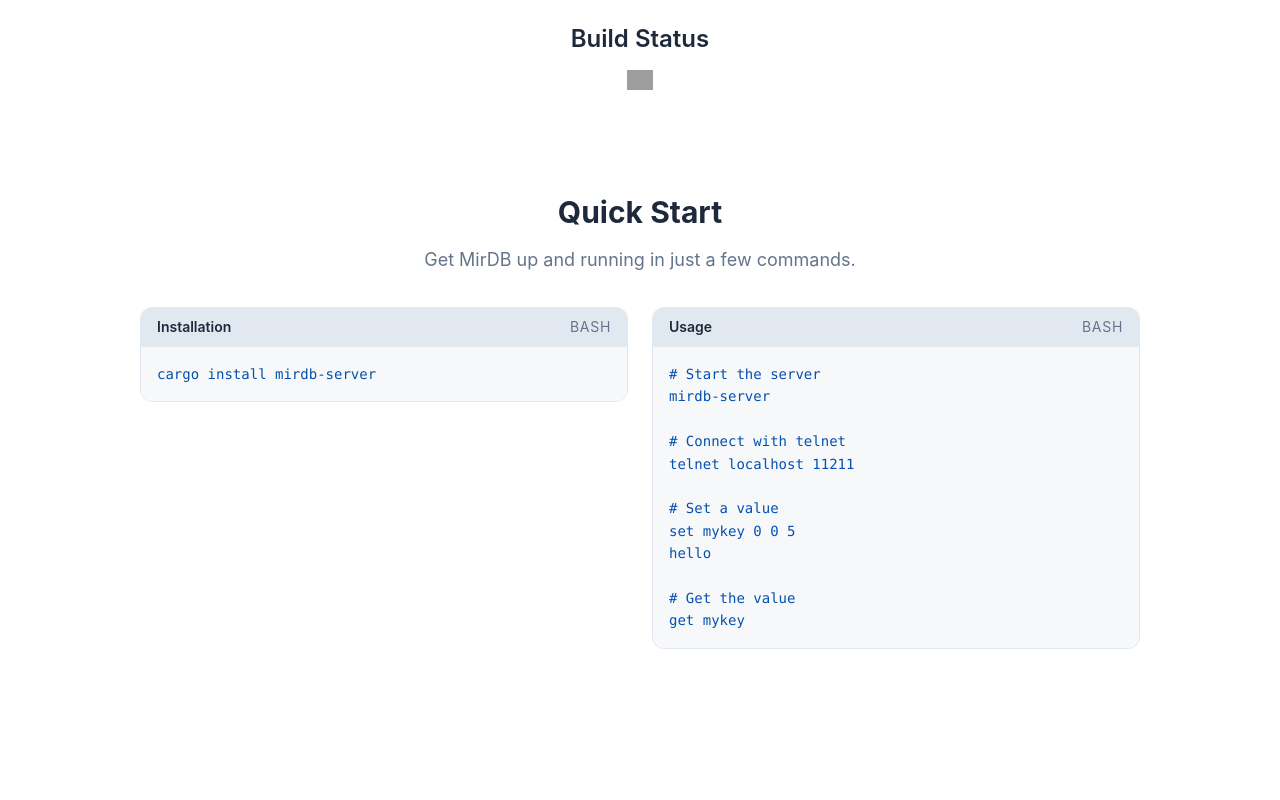
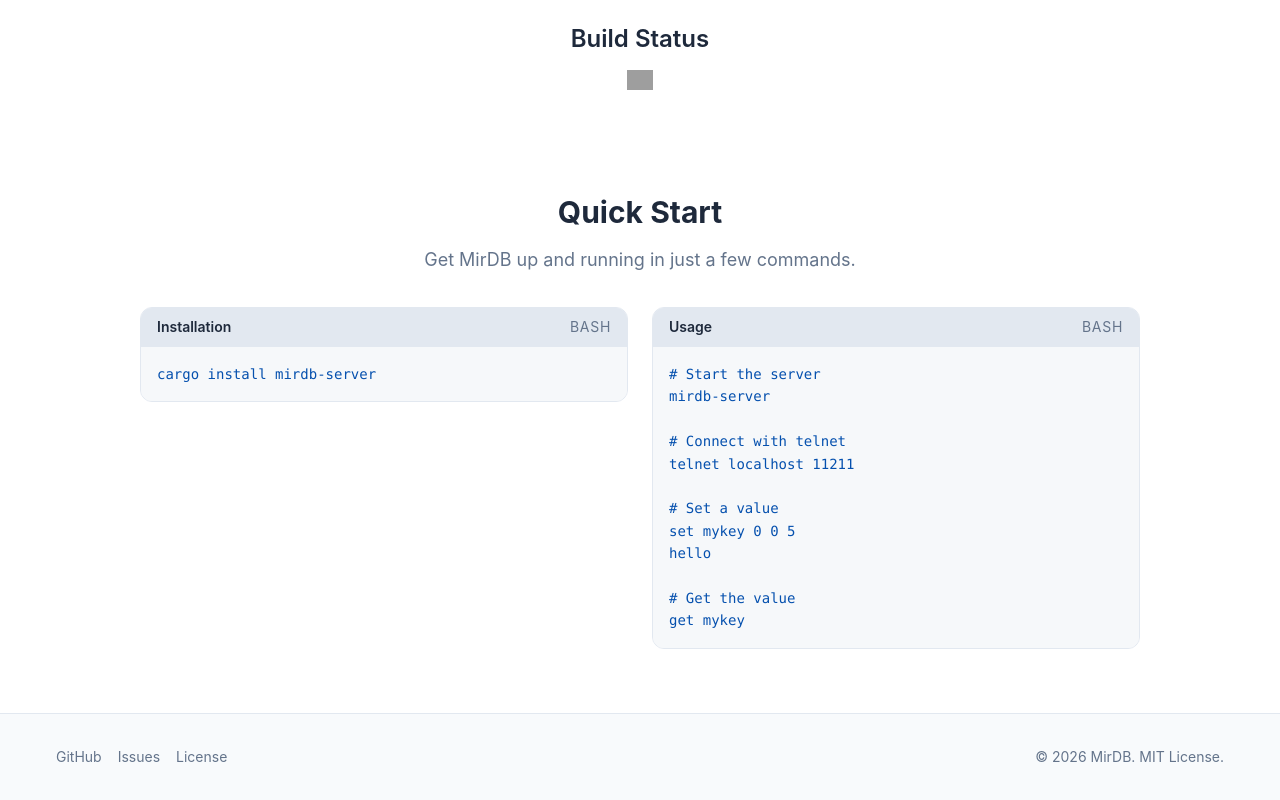
Before and after one commit to yetone/mirdb, a React (Vite) app in the folder homepage/: page / in a window 1280 px wide. Shown: the part 1969-2769 px from the top of the page. Before the commit the page ends 2682 px from the top, so only its background shows below. Built offline with nearby package versions, Linux system fonts and the light colour scheme; grey boxes are pictures that could not be loaded.

Commit message:
feat(homepage): add Footer section with links and copyright
Implement Footer component with GitHub, Issues, and License links.
All external links include rel="noopener noreferrer" for security.
Footer displays copyright notice with dynamic current year.

```diff
--- a/homepage/src/App.tsx
+++ b/homepage/src/App.tsx
@@ -2,7 +2,7 @@
  * Main application component with layout structure.
  */
 
-import { Header, Hero, Features, QuickStart, Badge } from './components'
+import { Header, Footer, Hero, Features, QuickStart, Badge } from './components'
 import { Demo } from './components/sections/Demo'
 import { CIRCLECI_BADGE_URL, CIRCLECI_BUILD_URL } from './config/content'
 import './styles/globals.css'
@@ -28,6 +28,7 @@ function App() {
         </section>
         <QuickStart />
       </main>
+      <Footer />
     </div>
   )
 }
--- a/homepage/src/components/index.ts
+++ b/homepage/src/components/index.ts
@@ -19,5 +19,6 @@ export { CodeBlock } from './ui/CodeBlock'
 
 // Layout Components
 export { Header } from './layout/Header'
+export { Footer } from './layout/Footer'
 export { Navigation } from './layout/Navigation'
 export { MobileMenu, HamburgerButton } from './layout/MobileMenu'
--- /dev/null
+++ b/homepage/src/components/layout/Footer.css
@@ -0,0 +1,43 @@
+.footer {
+  background-color: var(--color-surface);
+  border-top: 1px solid var(--color-border);
+  padding: var(--spacing-8) 0;
+  margin-top: auto;
+}
+
+.footer__container {
+  display: flex;
+  flex-direction: column;
+  align-items: center;
+  gap: var(--spacing-4);
+}
+
+.footer__links {
+  display: flex;
+  flex-wrap: wrap;
+  justify-content: center;
+  gap: var(--spacing-4);
+}
+
+.footer__link {
+  color: var(--color-text-muted);
+  font-size: var(--font-size-sm);
+  transition: color 0.2s ease;
+}
+
+.footer__link:hover {
+  color: var(--color-primary);
+}
+
+.footer__copyright {
+  color: var(--color-text-muted);
+  font-size: var(--font-size-sm);
+  text-align: center;
+}
+
+@media (min-width: 768px) {
+  .footer__container {
+    flex-direction: row;
+    justify-content: space-between;
+  }
+}
--- /dev/null
+++ b/homepage/src/components/layout/Footer.tsx
@@ -0,0 +1,39 @@
+/**
+ * Footer component for the MirDB homepage.
+ * Owner: Scenario 7 - Footer Section
+ *
+ * Requirements:
+ * - REQ-11: Links to GitHub, issue tracker, license
+ * - NFR-6: External links with security attributes
+ */
+
+import { footerLinks, GITHUB_URL } from '../../config/content'
+import './Footer.css'
+
+export function Footer() {
+  const currentYear = new Date().getFullYear()
+
+  return (
+    <footer className="footer">
+      <div className="footer__container container">
+        <nav className="footer__links" aria-label="Footer navigation">
+          {footerLinks.map((link) => (
+            <a
+              key={link.label}
+              href={link.href}
+              className="footer__link"
+              target={link.external ? '_blank' : undefined}
+              rel={link.external ? 'noopener noreferrer' : undefined}
+            >
+              {link.label}
+            </a>
+          ))}
+        </nav>
+
+        <div className="footer__copyright">
+          <p>© {currentYear} MirDB. MIT License.</p>
+        </div>
+      </div>
+    </footer>
+  )
+}
```
Also changed, not shown: 1 other file (tests, documents, lock files or other folders).
